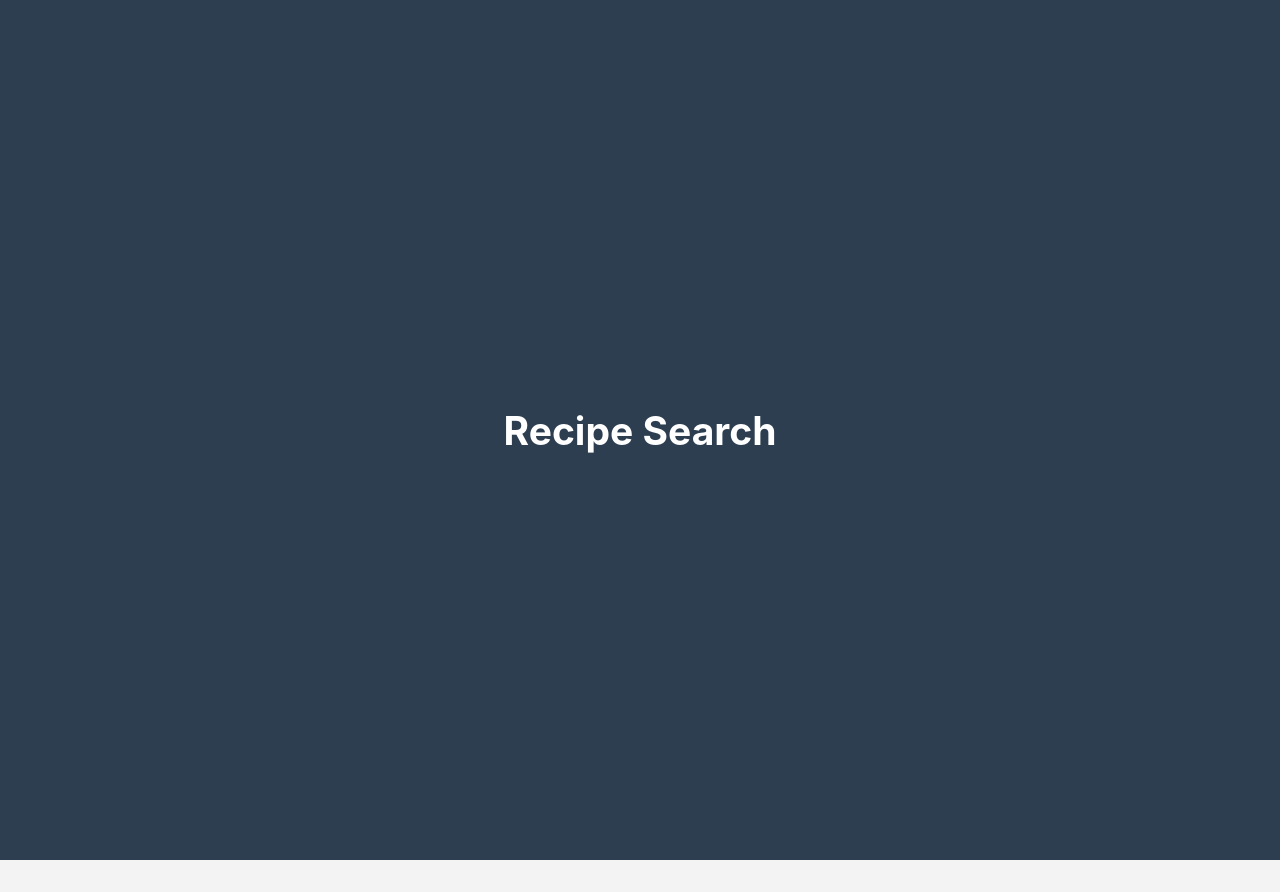
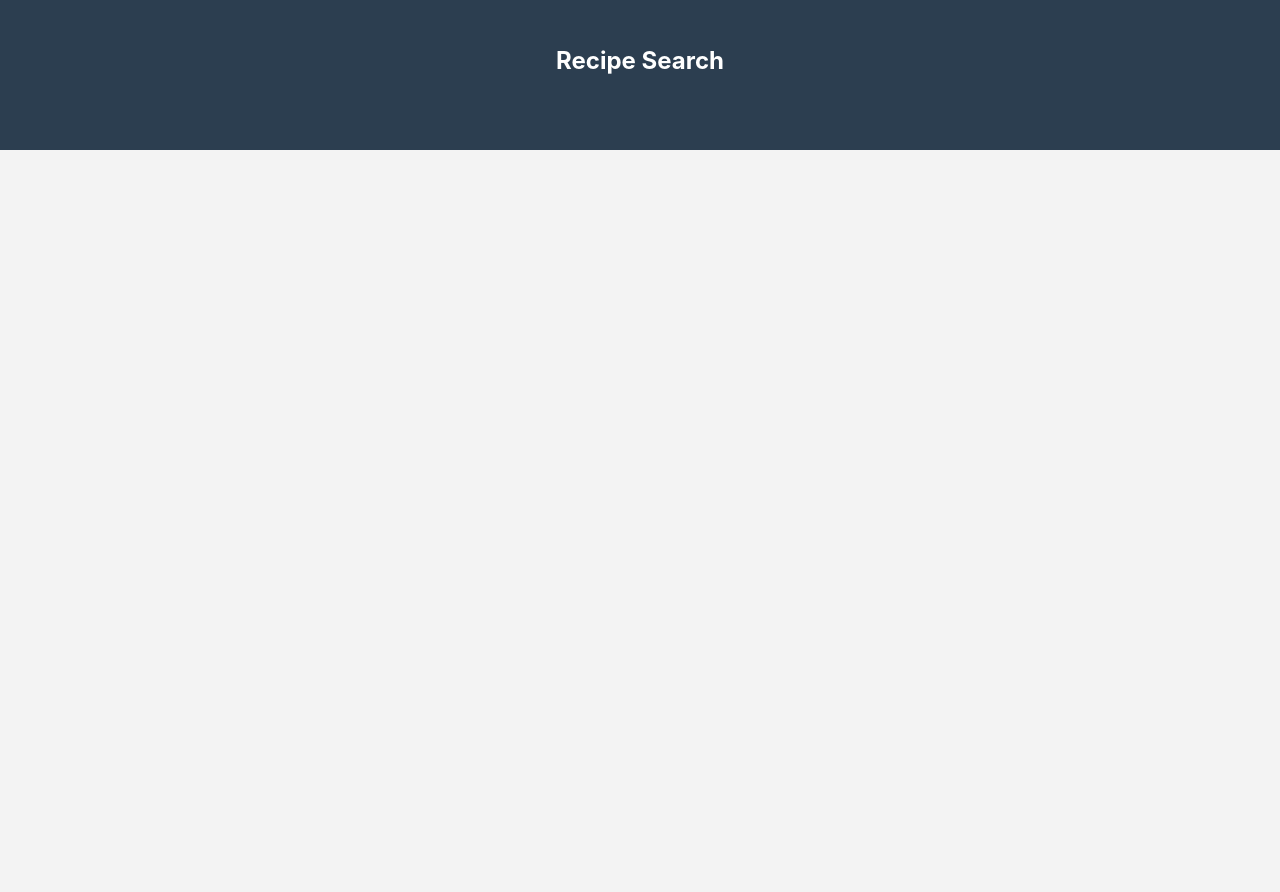
Before and after one commit to SusanneLun/React-Recipes, a React (Create React App) app: page / in a window 1280 px wide. After the commit the page ends 800 px from the top, so only its background shows below. Built offline with nearby package versions, Linux system fonts and the light colour scheme.

Commit message:
yarn build and css changes

```diff
--- a/src/App.css
+++ b/src/App.css
@@ -1,6 +1,4 @@
-.App {
-  text-align: center;
-}
+
 
 .App-logo {
   animation: App-logo-spin infinite 20s linear;
@@ -8,16 +6,7 @@
   pointer-events: none;
 }
 
-.App-header {
-  background-color: #282c34;
-  min-height: 100vh;
-  display: flex;
-  flex-direction: column;
-  align-items: center;
-  justify-content: center;
-  font-size: calc(10px + 2vmin);
-  color: white;
-}
+
 
 .App-link {
   color: #61dafb;
```
